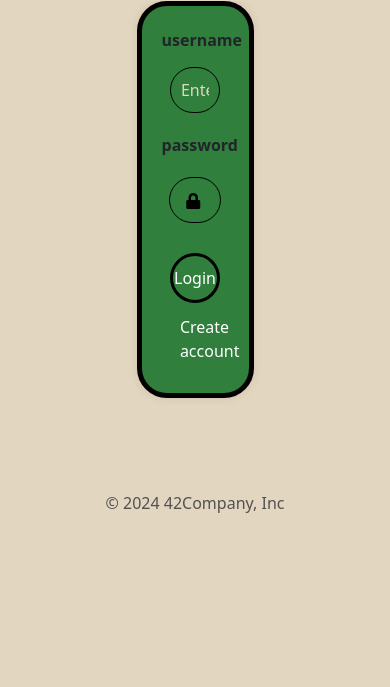
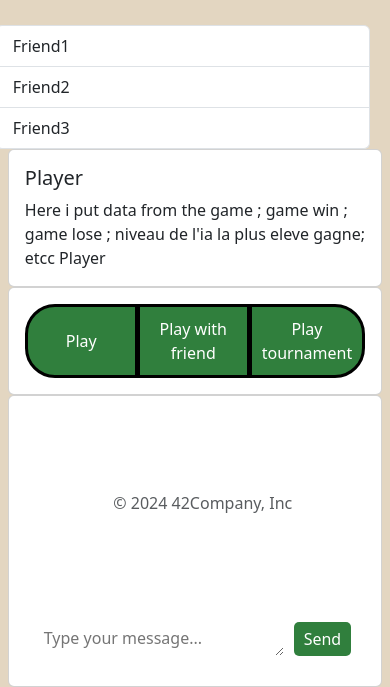
Before and after one commit to phudyka/ft_transcendence, a Django app: page / in a window 390 px wide. Shown: the part 319-1006 px from the top of the page. Before the commit the page ends 832 px from the top, so only its background shows below. Run offline with Django 5.2, Linux system fonts and the light colour scheme; some libraries are stand-ins or nearby versions.

Commit message:
little fix

```diff
--- a/ft_trans/pong/templates/css/styles.css
+++ b/ft_trans/pong/templates/css/styles.css
@@ -19,9 +19,10 @@ body {
 .dashboard-container {
     display: flex;
     flex-direction: column;
-    flex: 1; /* Permet à cet élément de prendre tout l'espace disponible */
-    width: 95%;
-    margin: 0;
+    flex: 1;
+    margin-bottom: 2%;
+    margin-left: 2%;
+    margin-right: 2%;
     padding: 0;
 }
 
@@ -255,7 +256,6 @@ input::placeholder {
 	justify-content: center;
 	align-items: center;
 	margin-bottom: 50px;
-	margin-top: 30px;
 	margin-left:auto;
     margin-right:auto;
     border-radius: 100px;
@@ -273,18 +273,6 @@ input::placeholder {
 #start_button {
 	margin-top: 10px;
 	margin-bottom: 10px;
-}
-
-#loginAlert {
-    margin-left: 36%;
-    margin-right: 36%;
-	border-radius: 30px;
-	text-align: center;
-	border: 2px solid black;
-    background-color:#d93d35;
-    border: 2px solid black;
-    color: white;
-    font-weight: 900;
 }
 
 #arrowbackregister {
@@ -325,11 +313,13 @@ footer {
 
 #friends {
     display: flex;
-    /* justify-content: center; */
-    /* align-items: center; */
-    margin-left: 5%;
 }
 
+#chartContainer {
+    position: relative;
+    height: 200px;
+    width: 100%;
+}
 
 .game-container {
     display: flex;
@@ -357,18 +347,26 @@ footer {
     /* margin-bottom: 50px; */
 }
 
-
 .dropdown-menu, .dropdown-menu_chat {
     display: none;
     position: absolute;
     border: 2px solid black;
     background-color: #307f3d;
     z-index: 1000;
+    border-radius: 5px;
+    padding: 10px;
 }
 
-.dropdown-menu::shadow , .dropdown-menu_chat::shadow {
+.dropdown-menu .dropdown-item, .dropdown-menu_chat .dropdown-item {
+    color: white;
+    padding: 5px 10px;
+    text-decoration: none;
     display: block;
+}
+
+.dropdown-menu .dropdown-item:hover, .dropdown-menu_chat .dropdown-item:hover {
     background-color: #e3d6c1;
+    color: #307f3d;
 }
 
 
@@ -519,6 +517,18 @@ div.input-container2 {
     height: 100%;
 }
 
+/* username in tchat */
+
+.username-link {
+    cursor: pointer;
+    font-weight: bold;
+    color: #307f3d; /* ou la couleur de votre choix */
+}
+
+.bold-username {
+    font-weight: bold;
+}
+
 
 /* profile page */
 
--- a/ft_trans/pong/templates/index.html
+++ b/ft_trans/pong/templates/index.html
@@ -16,8 +16,12 @@
 </head>
 <body>
     <div id="ft_transcendence"></div>
+    <script>
+        var staticUrl = "{% static '' %}";
+    </script>
 
     <script type="module" src="{% static 'js/app.js' %}"></script>
+    <script src="https://cdn.jsdelivr.net/npm/chart.js"></script>
     <script src="{% static 'js/utils/unmask.js' %}"></script>
     <script src="{% static 'js/utils/register_avatar.js' %}"></script>
     <script type="module" src="{% static 'js/views/login.js' %}"></script>
--- a/ft_trans/pong/templates/js/app.js
+++ b/ft_trans/pong/templates/js/app.js
@@ -4,12 +4,21 @@ import { dashboard } from './views/dashboard.js';
 import { gameplay } from './views/gameplay.js';
 import { profile } from './views/profile.js';
 
-document.addEventListener('DOMContentLoaded', function () {
-  function router() {
+// Déclaration de router comme une variable globale au module
+let router;
+
+function initRouter() {
+    router = function() {
         const path = window.location.pathname;
-    switch(path) {
+
+        if (path.startsWith('/profile/')) {
+            const friendName = decodeURIComponent(path.split('/').pop());
+            profile(friendName);
+        } else {
+            switch (path) {
                 case '/':
-            login();
+                case '/dashboard':
+                    dashboard();
                     break;
                 case '/login':
                     login();
@@ -17,25 +26,19 @@ document.addEventListener('DOMContentLoaded', function () {
                 case '/register':
                     register();
                     break;
-        case '/dashboard':
-            dashboard();
-            break;
                 case '/gameplay':
                     gameplay();
                     break;
                 case '/gameplay_friends':
                     gameplay_friends();
                     break;
-        case '/profile':
-            profile();
-            break;
                 default:
                     console.log('404: Page not found');
             }
         }
+    };
 
     window.addEventListener('popstate', router);
-  document.addEventListener('DOMContentLoaded', router);
 
     // Gestionnaire pour les clics sur les liens
     document.body.addEventListener('click', e => {
@@ -47,9 +50,15 @@ document.addEventListener('DOMContentLoaded', function () {
 
     // Initial route call
     router();
-});
+}
 
 export function navigateTo(pathname) {
-  window.history.pushState({}, pathname, window.location.origin + pathname);
+    const fullPath = window.location.origin + pathname;
+    window.history.pushState({}, pathname, fullPath);
     router();
 }
+
+document.addEventListener('DOMContentLoaded', initRouter);
+
+// Exportez également initRouter si vous en avez besoin ailleurs
+export { initRouter };
--- a/ft_trans/pong/templates/js/views/dashboard.js
+++ b/ft_trans/pong/templates/js/views/dashboard.js
@@ -1,17 +1,28 @@
 import { navigateTo } from '../app.js';
 
-export function dashboard($player_name) {
-	$player_name = 'faperac';
+let $player_name;
+
+export function dashboard(player_name) {
+	$player_name = player_name;
+	$player_name = 'Player';
 
 	document.getElementById('ft_transcendence').innerHTML = `
 	<div class="dashboard-container">
-		<ul class="nav justify-content-center">
-			<a class="navbar-brand" href"#">
-				<img src="content/logo2.png" alt="Logo" width="30" height="30" class="d-inline-block align-text-top">
-				<a class="nav-link disabled">pongonline</a>
-				<a class="nav-link disabled">${$player_name}</a>
-				<a class="nav-link" href="" id="logoutLink">Logout</a>
+
+
+        <ul class="nav justify-content-between align-items-center">
+                <a class="navbar-brand" href="#">
+                    <img src="${staticUrl}content/logo2.png" id="pongonlineLink" alt="Logo" width="30" height="30">
+                </a>
+            <li class="nav-item">
+                <a class="nav-link disabled">${player_name}</a>
+            </li>
+            <li class="nav-item">
+                <a class="nav-link" href="#" id="logoutLink">Logout</a>
+            </li>
         </ul>
+
+
 		<h3 id="header-dashboard" class="text-center">
 			${$player_name}'s Dashboard
 		</h3>
@@ -116,7 +127,7 @@ export function dashboard($player_name) {
 
 const socket = io('http://localhost:3000');
 
-function setupDashboardEvents(navigateTo, $player_name) {
+function setupDashboardEvents(navigateTo, player_name) {
 	//Logout
 	document.getElementById('logoutLink').addEventListener('click', function (event) {
 		event.preventDefault();
@@ -128,14 +139,14 @@ function setupDashboardEvents(navigateTo, $player_name) {
 	document.getElementById('game_alone').addEventListener('click', function (event) {
 		event.preventDefault();
 		console.log('Play game_alone button clicked');
-		navigateTo('/gameplay', $player_name);
+		navigateTo('/gameplay');
 	});
 
 	//Game with friend
 	document.getElementById('game_friend').addEventListener('click', function (event) {
 		event.preventDefault();
 		console.log('Play game_friend button clicked');
-		navigateTo('gameplay_friends', $player_name);
+		navigateTo('/gameplay_friends');
 	});
 
 	// Friend menu
@@ -209,7 +220,6 @@ function formatMessage(message) {
   }
 
 function handleFriendClick() {
-	item.addEventListener('click', function (event) {
 		event.stopPropagation();
 		const dropdown = document.getElementById('friendDropdown');
 		const friendName = this.getAttribute('data-friend');
@@ -227,7 +237,6 @@ function handleFriendClick() {
 
 		// Store the clicked friend's name
 		dropdown.setAttribute('data-friend', friendName);
-	});
 }
 
 function hideDropdowns() {
@@ -270,17 +279,18 @@ function receiveMessage(msg) {
 	const messageElement = document.createElement('div');
 
 	// Créer l'élément username et définir ses attributs
-	const usernameElement = document.createElement('a');
-	usernameElement.href = '#';
+	const usernameElement = document.createElement('span'); // Changé de 'a' à 'span'
 	usernameElement.classList.add('username-link');
 	usernameElement.dataset.friend = msg.name;
 	usernameElement.innerText = `[${msg.name}]`;
 
 	// Activer le menu déroulant lorsque le nom d'utilisateur est cliqué
 	usernameElement.addEventListener('click', function (event) {
+		event.preventDefault(); // Ajouté pour empêcher le comportement par défaut
 		event.stopPropagation();
 		const dropdown = document.getElementById('friendDropdown_chat');
-		const friendName = this.getAttribute('data-friend');
+		const friendName = this.dataset.friend; // Utilisez dataset au lieu de getAttribute
+		usernameElement.classList.add('username-link', 'bold-username');
 
 		// Masquer tous les menus déroulants visibles
 		const visibleDropdowns = document.querySelectorAll('.dropdown-menu, .dropdown-menu_chat');
@@ -294,7 +304,7 @@ function receiveMessage(msg) {
 		dropdown.style.display = 'block';
 
 		// Stocker le nom de l'ami cliqué
-		dropdown.setAttribute('data-friend', friendName);
+		dropdown.dataset.friend = friendName; // Utilisez dataset au lieu de setAttribute
 	});
 
 	// Créer l'élément message et définir son texte
@@ -318,7 +328,22 @@ function sendPrivateMessage(event) {
 		const message = formatMessage(messageInput2.value);
 		const chatLog2 = document.getElementById('chat-log2');
 		const messageElement = document.createElement('div');
-		  messageElement.innerText = message;
+
+		// Créer l'élément username
+		const usernameElement = document.createElement('span');
+		usernameElement.classList.add('username-link');
+		usernameElement.dataset.friend = $player_name;
+		usernameElement.innerText = `[${$player_name}]`;
+
+		// Créer l'élément message
+		const messageTextElement = document.createElement('span');
+		messageTextElement.innerText = `: ${message}`;
+
+		usernameElement.classList.add('username-link', 'bold-username');
+		// Ajouter les éléments username et message à l'élément message
+		messageElement.appendChild(usernameElement);
+		messageElement.appendChild(messageTextElement);
+
 		chatLog2.appendChild(messageElement);
 		messageInput2.value = '';
 		scrollToBottom2();
@@ -328,7 +353,7 @@ function sendPrivateMessage(event) {
 function handleEnterKey(event) {
 	if (event.key === 'Enter' && !event.shiftKey) {
 		event.preventDefault();
-		document.getElementById('send-button').click();
+		sendMessage(event);
 	}
 }
 
@@ -348,7 +373,7 @@ function viewProfile(event) {
 	event.preventDefault();
 	const friendName = document.getElementById('friendDropdown').getAttribute('data-friend');
 	console.log(`View profile of ${friendName}`);
-	navigateTo('profile', $player_name, friendName);
+	navigateTo(`/profile/${friendName}`);
 }
 
 socket.on('connect_error', (error) => {
--- a/ft_trans/pong/templates/js/views/gameplay.js
+++ b/ft_trans/pong/templates/js/views/gameplay.js
@@ -1,5 +1,8 @@
 export function gameplay() {
 	$player_name = localStorage.getItem('player_name');
+	if ($player_name == null) {
+		$player_name = 'Player';
+	}
 	console.log('gameplay view');
 
 	document.getElementById('ft_transcendence').innerHTML = `
--- a/ft_trans/pong/templates/js/views/login.js
+++ b/ft_trans/pong/templates/js/views/login.js
@@ -3,10 +3,7 @@ import { navigateTo } from '../app.js';
 export function login() {
 	console.log('login view');
 	document.getElementById('ft_transcendence').innerHTML = `
-	<img src="content/logo_400_400.png" id="logo_pong_login" alt="Logo" width="320" height="320" style="margin-bot:10%;">
-		<div id="loginAlert" class="alert alert-danger d-none" role="alert">
-	  	Invalid username or password!
-		</div>
+	<img src="${staticUrl}content/logo_400_400.png" id="logo_pong_login" alt="Logo" width="250" height="250" style="margin-bot:10%;">
 	<div class="container login-container">
 	  <form id="loginForm">
 		<p>
--- a/ft_trans/pong/templates/js/views/profile.js
+++ b/ft_trans/pong/templates/js/views/profile.js
@@ -1,98 +1,152 @@
-export function profile(navigateTo, $player_name, profile_name) {
+import { navigateTo } from '../app.js';
 
-    const wins = 10;
-    const losses = 5;
-    const mostWinsAgainst = 'fab';
-    const mostLossesAgainst = 'fab';
-    const highestAILevel = 5;
-    // const last3MultiplayerGames = 'fab, fab, fab';
-    // const last3GamesAgainstUser = 'fab, fab, fab';
+export function profile(friendName) {
+    // Simulons des données (à remplacer par des données réelles de la base de données)
+    const stats = {
+        wins: 120,
+        losses: 80,
+        totalGames: 200,
+        winRatio: (120 / 200 * 100).toFixed(2),
+        avgScore: 7.5,
+        totalPlayTime: '50h 30m',
+        highestAILevel: 8,
+        recentMatches: [
+            { opponent: 'Alice', result: 'Win', date: '2024-03-15' },
+            { opponent: 'Bob', result: 'Loss', date: '2024-03-14' },
+            { opponent: 'AI Level 7', result: 'Win', date: '2024-03-13' },
+            { opponent: 'Charlie', result: 'Win', date: '2024-03-12' },
+            { opponent: 'AI Level 6', result: 'Win', date: '2024-03-11' },
+        ]
+    };
 
+    const player_name = localStorage.getItem('player_name');
     document.getElementById('ft_transcendence').innerHTML = `
     <div class="dashboard-container">
-    <ul class="nav justify-content-center">
+
+        <ul class="nav justify-content-between align-items-center">
                 <a class="navbar-brand" href="#">
-            <img src="content/logo2.png" alt="Logo" width="30" height="30" class="d-inline-block align-text-top">
+                    <img src="${staticUrl}content/logo2.png" id="pongonlineLink" alt="Logo" width="30" height="30">
                 </a>
-        <a class="nav-link disabled">pongonline</a>
-        <a class="nav-link disabled">${$player_name}</a>
-        <a class="nav-link" href="" id="logoutLink">Logout</a>
+            <li class="nav-item">
+                <a class="nav-link disabled">${player_name}</a>
+            </li>
+            <li class="nav-item">
+                <a class="nav-link" href="#" id="logoutLink">Logout</a>
+            </li>
         </ul>
+
         <h3 id="header-dashboard" class="text-center">
-        ${profile_name}'s Profile
+            ${friendName}'s Profile
         </h3>
         <div class="text-center" id="profile-picture">
             <img src="https://i.ibb.co/DVfTxB2/avatar5.png" class="img-thumbnail rounded-circle d-flex justify-content-center" alt="Profile Picture">
         </div>
         <button type="button" id="friendButton" class="btn-dark">Add Friend</button>
-    <div class="card" id="login_card">
+
+        <div class="row mt-4">
+            <div class="col-md-6">
+                <div class="card">
                     <div class="card-body">
-            <h5 class="card-title">Statistics</h5>
+                        <h5 class="card-title">Player Statistics</h5>
                         <p class="card-text">
-                Wins: ${wins}<br>
-                Losses: ${losses}<br>
-                Most wins against: ${mostWinsAgainst}<br>
-                Most losses against:${mostLossesAgainst}<br>
-                Highest AI level beaten: ${highestAILevel}<br>
+                            Wins: ${stats.wins}<br>
+                            Losses: ${stats.losses}<br>
+                            Win Ratio: ${stats.winRatio}%<br>
+                            Total Games: ${stats.totalGames}<br>
+                            Average Score: ${stats.avgScore}<br>
+                            Total Play Time: ${stats.totalPlayTime}<br>
+                            Highest AI Level Beaten: ${stats.highestAILevel}
                         </p>
                     </div>
                 </div>
-    <li class="breadcrumb-item active" id="arrowbackregister">Back</li>
+            </div>
+            <div class="col-md-6">
+                <div class="card">
+                    <div class="card-body">
+                        <h5 class="card-title">Win/Loss Ratio</h5>
+                        <div id="chartContainer" style="height: 200px; width: 100%;">
+                            <canvas id="winLossChart"></canvas>
+                        </div>
+                    </div>
+                </div>
+            </div>
+        </div>
+
+        <div class="card mt-4"  style="margin-bottom: 3%;">
+            <div class="card-body">
+                <h5 class="card-title">Recent Matches</h5>
+                <ul class="list-group">
+                    ${stats.recentMatches.map(match => `
+                        <li class="list-group-item">
+                            ${match.date}: ${match.result} vs ${match.opponent}
+                        </li>
+                    `).join('')}
+                </ul>
+            </div>
+        </div>
         <footer class="py-3 my-4">
             <p class="text-center text-body-secondary">© 2024 42Company, Inc</p>
         </footer>
     </div>
     `;
 
-	attachEventHandlers2(navigateTo, $player_name);
+    attachEventHandlers2(navigateTo, friendName);
+    createWinLossChart(stats.wins, stats.losses);
 }
 
-function attachEventHandlers2(navigateTo, $player_name) {
-    document.getElementById('arrowbackregister').addEventListener('click', function(event) {
+function attachEventHandlers2(navigateTo, friendName) {
+
+    document.getElementById('pongonlineLink').addEventListener('click', function(event) {
         event.preventDefault();
-        navigateTo('dashboard', $player_name);
+        navigateTo('/dashboard');
     });
 
-
-    // Initialize friendship status (replace with your own logic)
+    // Friend button logic (as before)
     let isFriend = false;
     let requestSent = false;
-
-    // Get the button element
     const friendButton = document.getElementById('friendButton');
 
-    // Update the button text and style based on the friendship status
     function updateFriendButton() {
         if (isFriend) {
             friendButton.innerText = 'Already Friends';
-            friendButton.classList.remove('btn-dark');
-            friendButton.classList.add('btn-dark disabled');
+            friendButton.classList.add('btn-dark', 'disabled');
         } else if (requestSent) {
             friendButton.innerText = 'Request Sent';
-            friendButton.classList.remove('btn-dark');
-            friendButton.classList.add('btn-dark disabled');
+            friendButton.classList.add('btn-dark', 'disabled');
         } else {
             friendButton.innerText = 'Add Friend';
-            friendButton.classList.remove('btn-dark');
-            friendButton.classList.add('btn-dark');
+            friendButton.classList.remove('disabled');
         }
     }
 
-    // Add an event listener to the button
     friendButton.addEventListener('click', () => {
         if (isFriend) {
-            // Handle unfriending logic here
             isFriend = false;
         } else if (requestSent) {
-            // Handle canceling the friend request logic here
             requestSent = false;
         } else {
-            // Handle sending a friend request logic here
             requestSent = true;
         }
         updateFriendButton();
     });
 
-    // Call the function to initialize the button text and style
     updateFriendButton();
 }
+
+function createWinLossChart(wins, losses) {
+    const ctx = document.getElementById('winLossChart').getContext('2d');
+    new Chart(ctx, {
+        type: 'pie',
+        data: {
+            labels: ['Wins', 'Losses'],
+            datasets: [{
+                data: [wins, losses],
+                backgroundColor: ['#4CAF50', '#F44336']
+            }]
+        },
+        options: {
+            responsive: true,
+            maintainAspectRatio: false
+        }
+    });
+}
```
Lines whose indentation alone changed are shown as unchanged.
